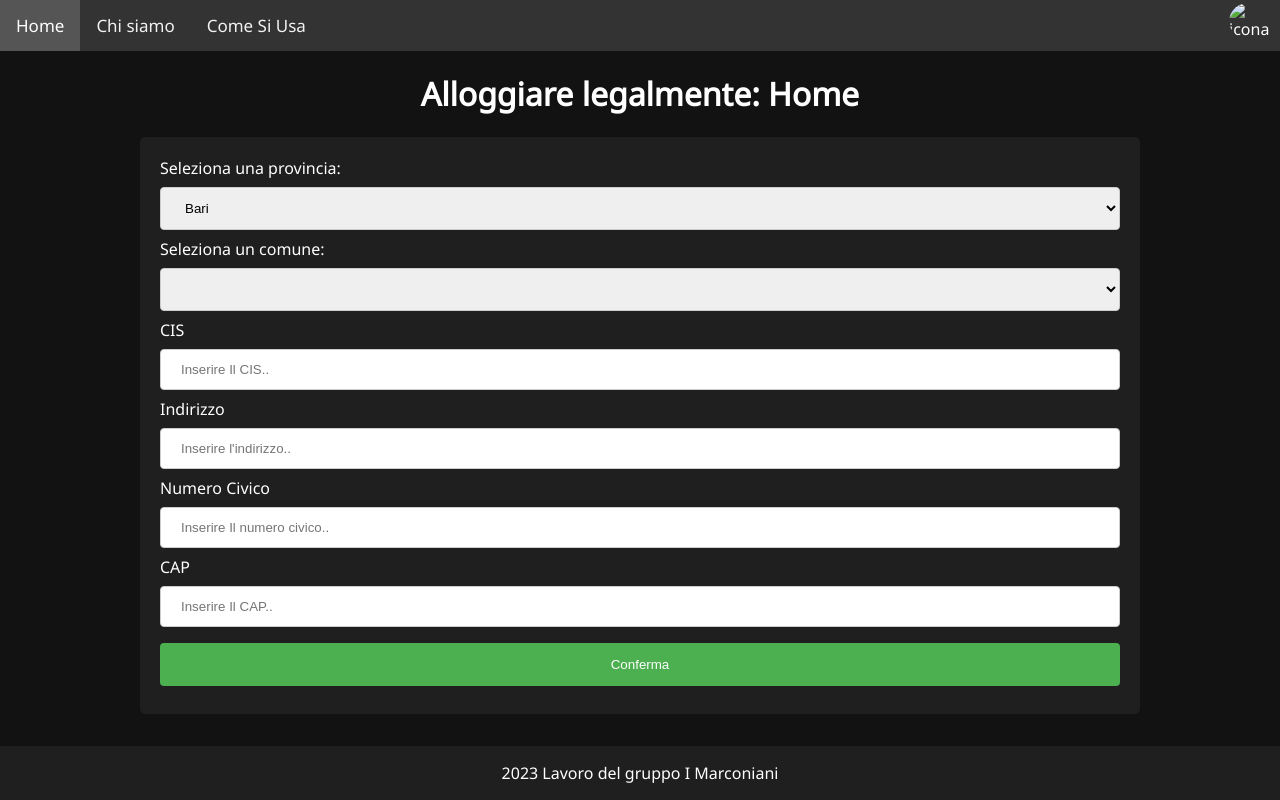
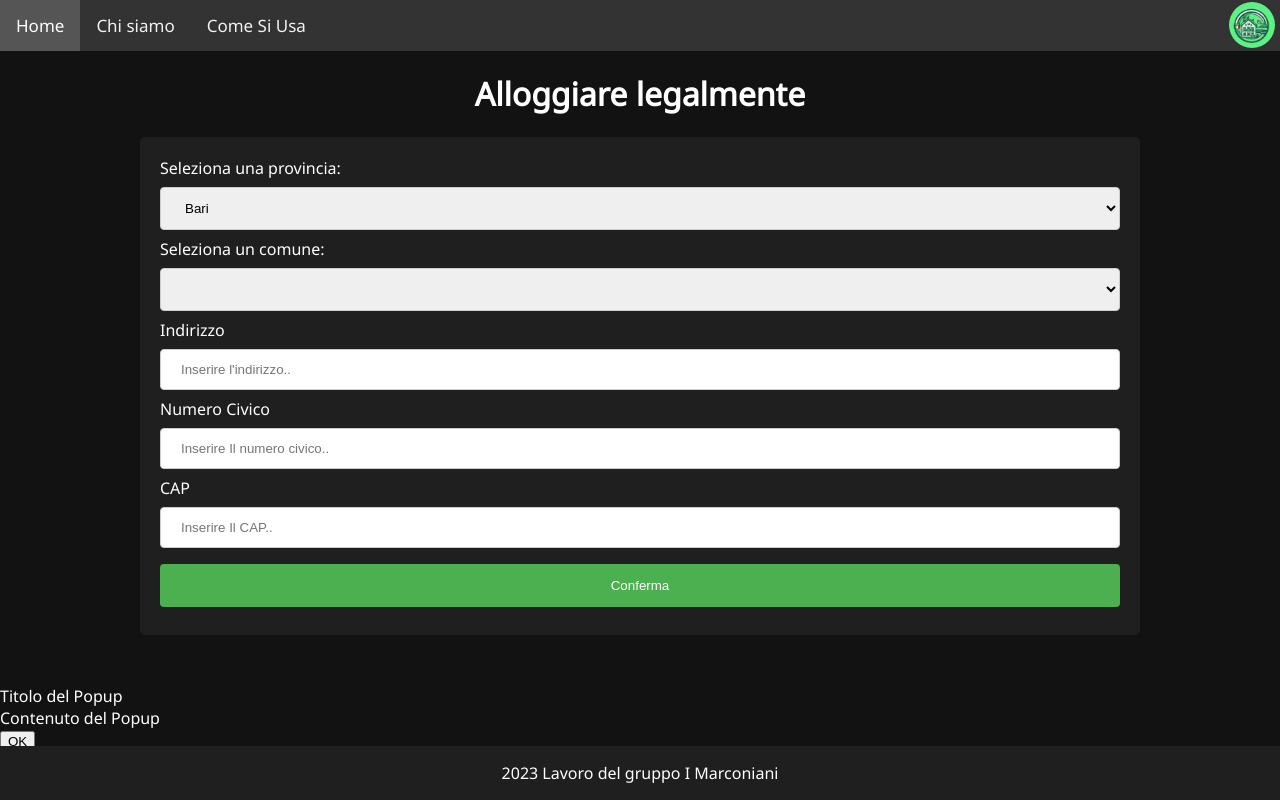
Before and after one commit to chicco-carone/Progetto-Hackaton, a plain HTML site: page index.html in a window 1280 px wide. Drawn offline with nearby package versions, Linux system fonts and the light colour scheme; no server answers.

Commit message:
Fix images path

```diff
--- a/index.html
+++ b/index.html
@@ -11,18 +11,19 @@
          <script src="script-js/database.js"></script>
          <script src="script-js/dropdownbar.js"></script>
          <script src="script-js/searchdatabase.js"></script>
-         <link rel="icon" type="image/x-icon" href="icona.ico">
+         <link rel="icon" type="image/x-icon" href="images/icona.ico">
     </head>
     <body>
         <div class="topnav" id="myTopnav">
           <a class="active" href="./index.html">Home</a>
           <a href="./info.html">Chi siamo</a>
           <a href="./comesiusa.html">Come Si Usa</a>
-          <img style="float:right" src="icona.jpg" alt="icona" class="icona"/>
+          <img style="float:right" src="images/icona.jpg" alt="icona" class="icona"/>
           <a href="javascript:void(0);" style="font-size:15px;" class="icon" onclick="showDropdown()">&#9776;</a>
         </div>
 
-        <h1>Alloggiare legalmente: Home</h1>
+        <h1>Alloggiare legalmente</h1>
+
 
         <div class="inputfields">
             <form action="" id="inputforms">
@@ -35,11 +36,6 @@
               <select id="comuni" name="comuni" class="comuni">
 
               </select>
-
-                  <div class="input-container">
-                    <label for="cis">CIS</label>
-                    <input type="text" id="cis" name="cis" placeholder="Inserire Il CIS..">
-                  </div>
 
                   <div class="input-container">
                     <label for="indirizzo">Indirizzo</label>
@@ -60,6 +56,14 @@
 
             </form>
         </div>
+
+        <div class="popup-container" id="popup">
+          <div class="popup-title">Titolo del Popup</div>
+          <div class="popup-content">Contenuto del Popup</div>
+          <button class="popup-button" onclick="closePopup()">OK</button>
+        </div>
+
+
         <div class="footer">
             <p>2023 Lavoro del gruppo I Marconiani</p>
         </div>
```
Also changed, not shown: info.html (+2 -2 lines), risultato.html (added, +29 -0 lines).
